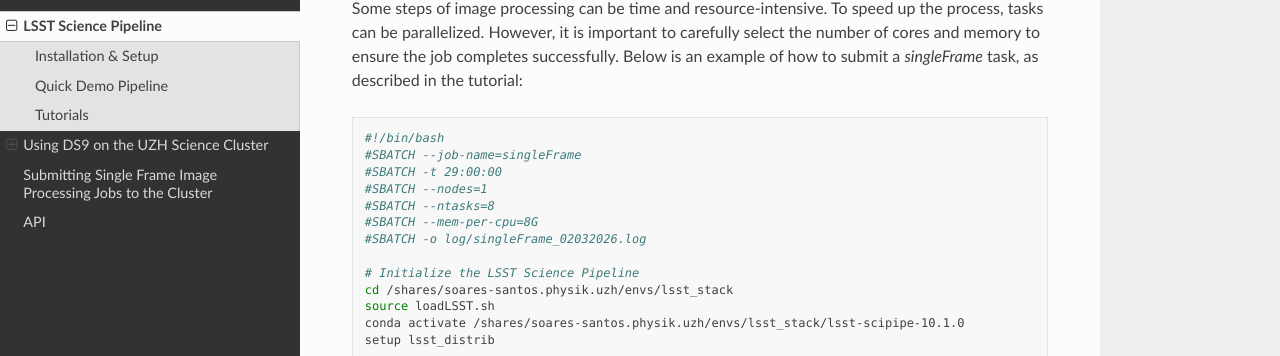
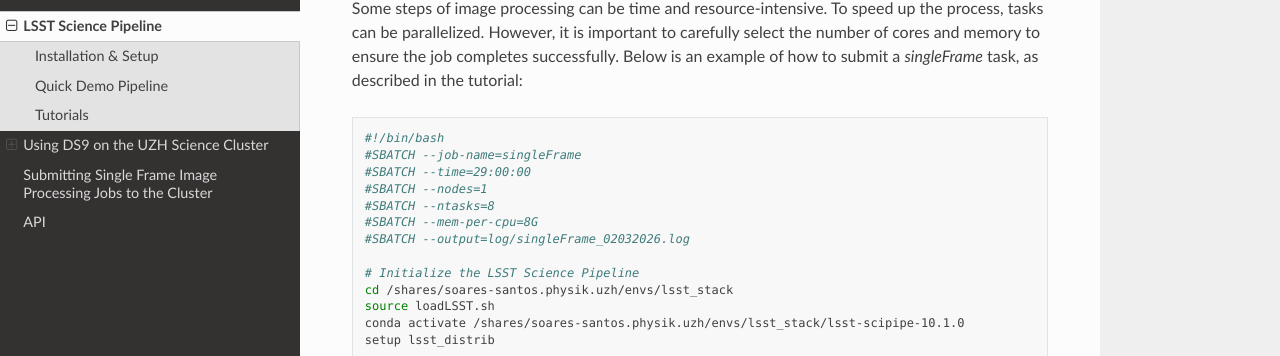
Before and after one commit to davsan06/lsst-alerts-at-uzh, a Sphinx documentation site: the page built from docs/source/usage.rst, in a window 1280 px wide and 900 px high, scrolled down 4739 px. Shown: the part 95-451 px from the top of the window. Built offline with Sphinx 7.4.7 and the Read the Docs theme 3.1.0, drawn with Linux system fonts in a browser that asks for light colours.

Commit message:
Fixing indexing of page

```diff
--- a/docs/source/usage.rst
+++ b/docs/source/usage.rst
@@ -238,11 +242,11 @@ Below is an example of how to submit a `singleFrame` task, as described in the t
 
    #!/bin/bash
    #SBATCH --job-name=singleFrame
-   #SBATCH -t 29:00:00
+   #SBATCH --time=29:00:00
    #SBATCH --nodes=1
    #SBATCH --ntasks=8
    #SBATCH --mem-per-cpu=8G
-   #SBATCH -o log/singleFrame_02032026.log
+   #SBATCH --output=log/singleFrame_02032026.log
 
    # Initialize the LSST Science Pipeline
    cd /shares/soares-santos.physik.uzh/envs/lsst_stack
```
Also changed, not shown: other parts of docs/source/usage.rst (+4 -0 lines).
